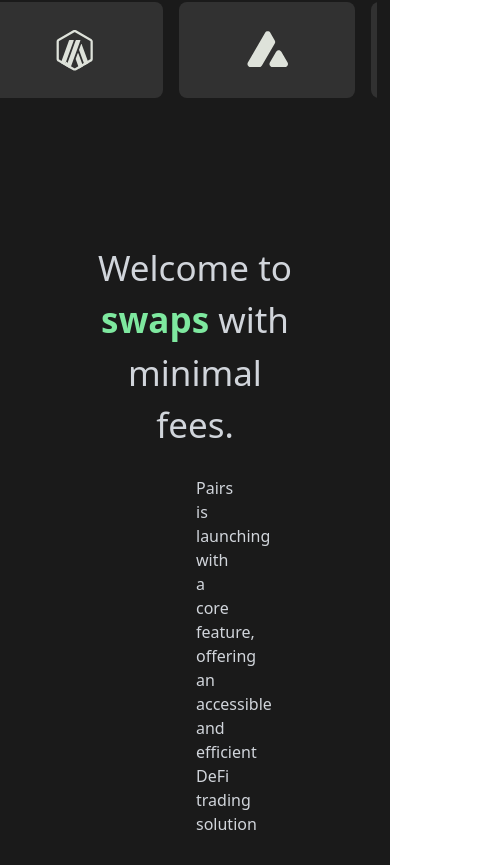
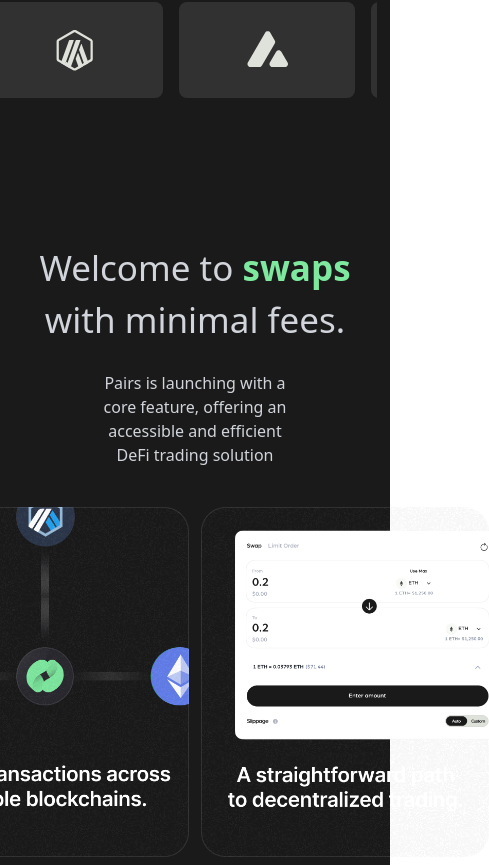
Before and after one commit to Haybesil/Pair-Connect, a React (Vite) app: page / in a window 390 px wide. Shown: the part 1119-1984 px from the top of the page, 489 px wide, since content can reach past the window. Built offline with nearby package versions, Linux system fonts and the light colour scheme.

Commit message:
Update Home.jsx

```diff
--- a/src/pages/Home.jsx
+++ b/src/pages/Home.jsx
@@ -75,7 +75,7 @@ const Home = () => {
           <div>
             <PartnerSection />
           </div>
-          <div className="bg-[#1A1A1A] flex flex-col lg:flex-row justify-between px-24 py-24 gap-10 lg:gap-0">
+          <div className="bg-[#1A1A1A] flex flex-col lg:flex-row justify-between lg:px-24 py-24 gap-10 lg:gap-0">
             <div className="text-gray-300">
               <h2 className="text-[35px] sm:text-[36px] md:text-[40px] lg:text-[45px] font-normal max-w-full lg:max-w-[500px] text-center lg:text-left">
                 Welcome to{' '}
```
